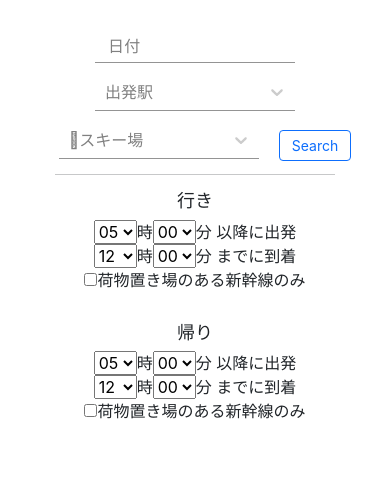
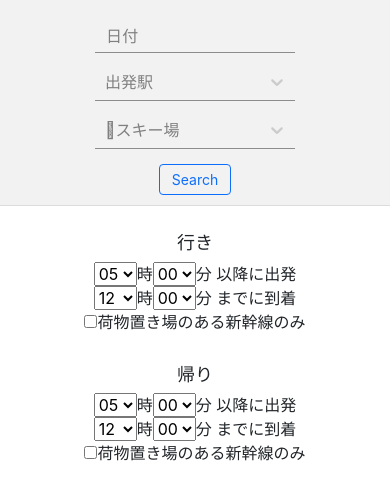
Before and after one commit to knogu/ski-train-frontend, a React (Create React App) app: page / in a window 390 px wide. Shown: the top 500 px of the page. Built offline with nearby package versions, Linux system fonts and the light colour scheme.

Commit message:
リクエスト送信フォームをヘッダー風にした

```diff
--- a/src/App.scss
+++ b/src/App.scss
@@ -1,17 +1,19 @@
 .main {
-  margin: 50px;
+  // margin: 0 50px;
   @media(max-width: 767px) {
-    margin: 20px;
+    // margin: 0 16px;
   }
 }
 
 .place-form {
-  margin: 0 auto;
+  width: 100%;
+  background-color: #F2F2F2;
+  border-bottom: 1px solid gainsboro;
   display: flex;
   justify-content: center;
   align-items: center;
   flex-wrap: wrap;
-  width: 90%;
+  padding-top: 10px;
   padding-bottom: 10px;
   .select-date {
     width: 200px;
@@ -22,7 +24,7 @@
       height: 100%;
     }
     input {
-      padding-left: 13px;
+      padding-left: 11px;
       padding-bottom: 2px;
       &::placeholder {
         color: hsl(0, 0%, 50%);
@@ -38,6 +40,7 @@
       border: none;
       border-radius: 0;
       border-bottom: 1px solid rgba(0, 0, 0, 0.42);
+      background-color: transparent;
     }
     &:focus {
       outline: none;
@@ -46,7 +49,7 @@
       display: none;
     }
     @media(max-width: 767px) {
-      margin: 5px 20px;
+      margin: 5px 80px;
     }
   }
   @media(max-width: 767px) {
@@ -60,6 +63,10 @@
 }
 
 .ways {
+  margin: 16px 50px;
+  @media(max-width: 767px) {
+    margin: 16px 16px;
+  }
   display: flex;
   justify-content: stretch;
   flex-wrap: wrap;
@@ -70,11 +77,6 @@
   .query-body {
     text-align: center;
   }
-}
-
-hr {
-  margin: 0 auto 5px;
-  width: 80%;
 }
 
 .way {
--- a/src/components/PlaceField.tsx
+++ b/src/components/PlaceField.tsx
@@ -101,8 +101,6 @@ export const PlaceField = (props: Props) => {
           className='search-button btn btn-outline-primary'
         >Search</button>
       </div>
-
-      <hr className='mt-0'></hr>
     </>
   )
 }
```
